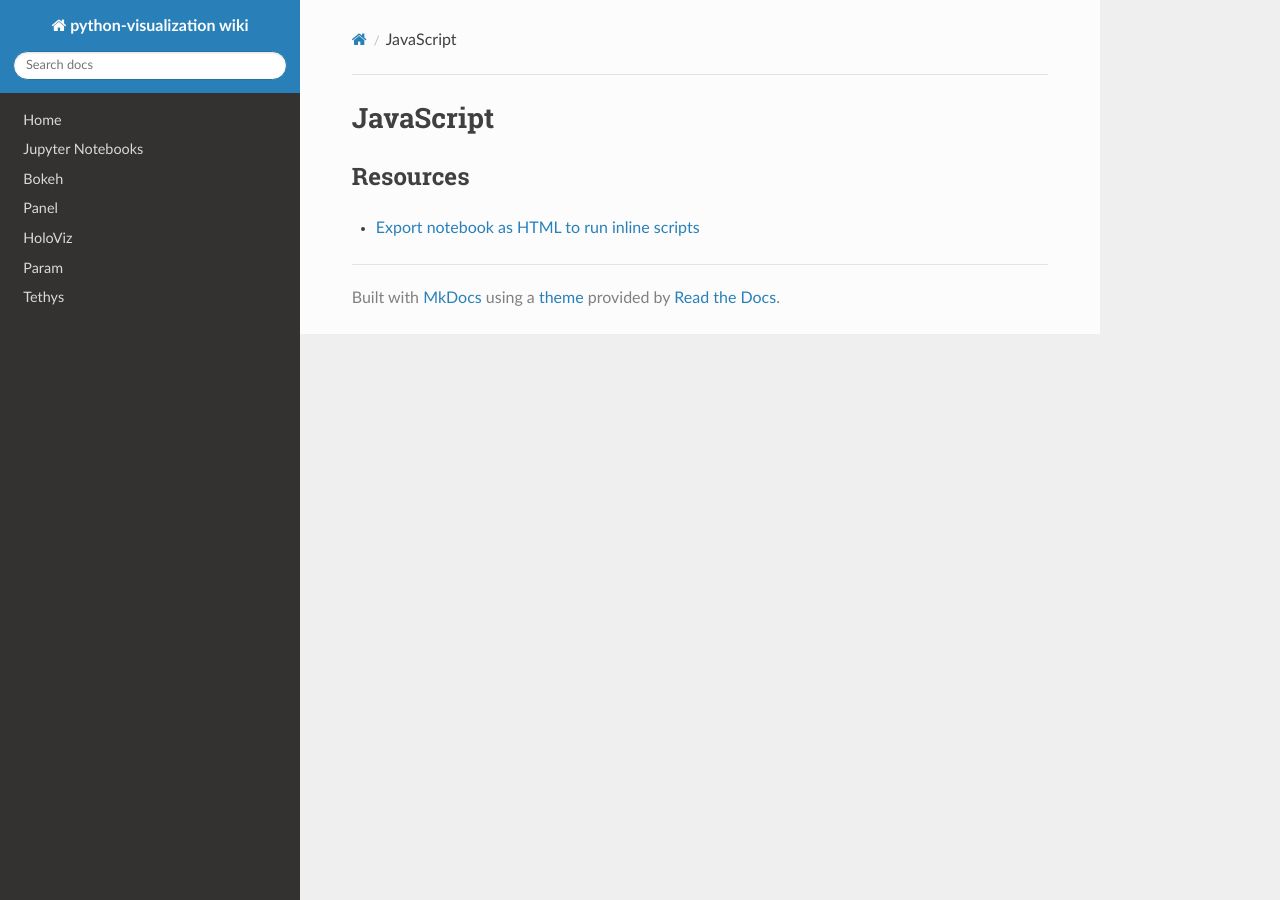
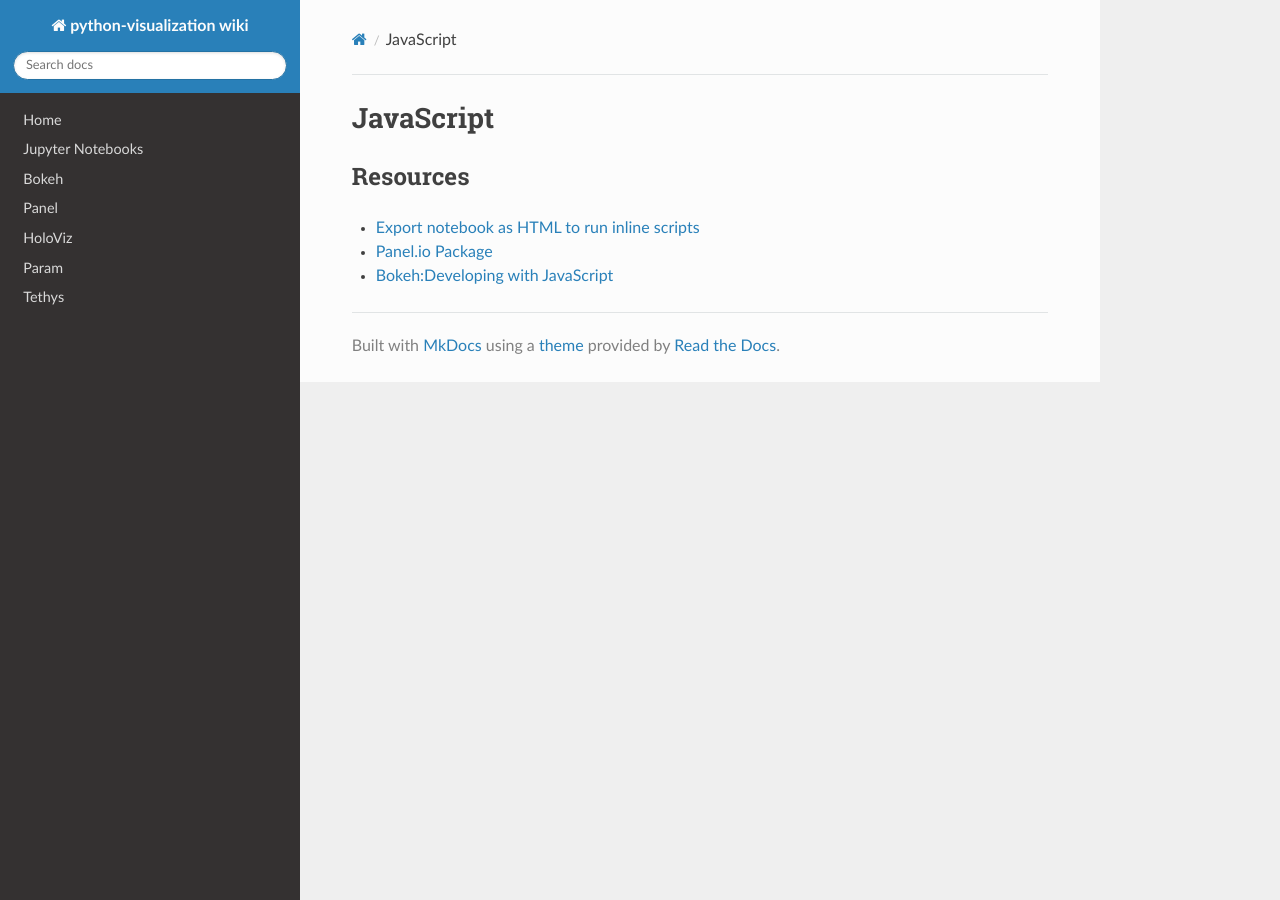
Before and after one commit to shylaclark/python-visualization, an MkDocs documentation site: the page built from docs/javascript.md, in a window 1280 px wide. Built offline with MkDocs 1.6.1, drawn with Linux system fonts in a browser that asks for light colours; nearby versions of some CDN libraries.

Commit message:
Update javascript.md

```diff
--- a/docs/javascript.md
+++ b/docs/javascript.md
@@ -2,3 +2,5 @@
 
 ## Resources
 - [Export notebook as HTML to run inline scripts](https://medium.com/analytics-vidhya/how-to-create-an-interactive-dashboard-in-python-using-holoviz-panel-2de350b6d8df)
+- [Panel.io Package](https://panel.holoviz.org/api/panel.io.html)
+- [Bokeh:Developing with JavaScript](https://docs.bokeh.org/en/latest/docs/user_guide/bokehjs.html)
```
